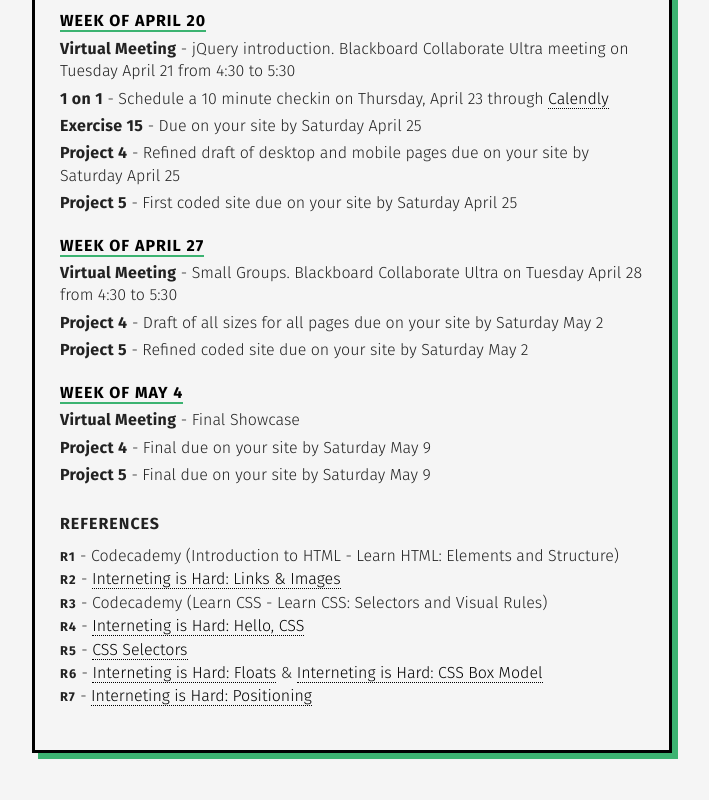
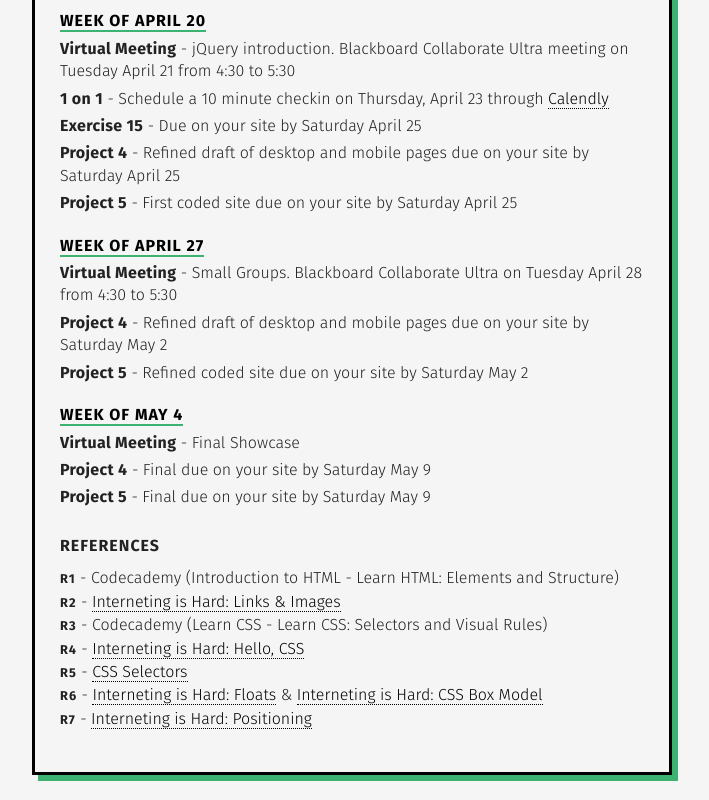
Before and after one commit to gmu-gd/web20-spring, a plain HTML site: page schedule/index.html in a window 1280 px wide. Shown: the part 1532-2332 px from the top of the page, without its empty margins (288-997 px from the left). Before the commit the page ends 2310 px from the top, so only its background shows below. Drawn offline with nearby package versions, Linux system fonts and the light colour scheme.

Commit message:
Update index.html

```diff
--- a/schedule/index.html
+++ b/schedule/index.html
@@ -102,7 +102,7 @@
                 <li><span class="cat">Project 5</span> - First coded site due on your site by Saturday April 25</li>
               <li class="week"><strong>Week of April 27</strong></li>
                 <li><span class="cat">Virtual Meeting</span> - Small Groups. Blackboard Collaborate Ultra on Tuesday April 28 from 4:30 to 5:30</li>
-                <li><span class="cat">Project 4</span> - Draft of all sizes for all pages due on your site by Saturday May 2</li>
+                <li><span class="cat">Project 4</span> - Refined draft of desktop and mobile pages due on your site by Saturday May 2</li>
                 <li><span class="cat">Project 5</span> - Refined coded site due on your site by Saturday May 2</li>
               <li class="week"><strong>Week of May 4</strong></li>
                 <li><span class="cat">Virtual Meeting</span> - Final Showcase</li>
```
